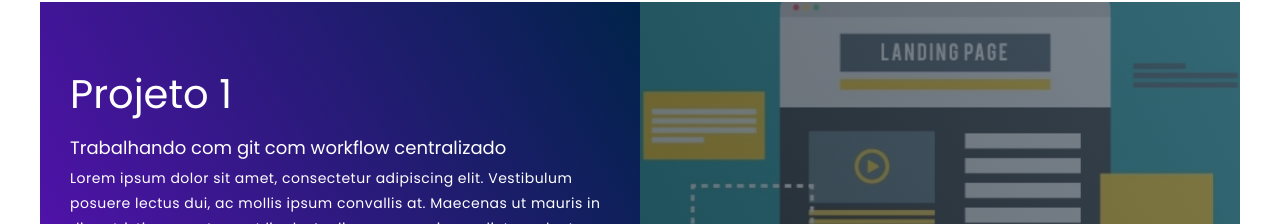
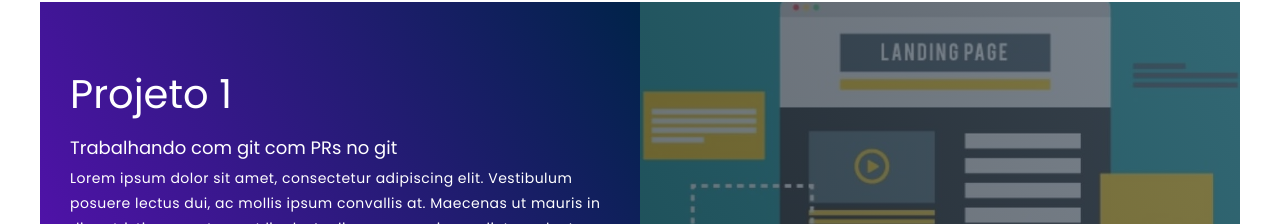
Before and after one commit to jpdassoler/portfolio-joao, a plain HTML site: page index.html in a window 1280 px wide. Shown: the part 1173-1397 px from the top of the page. Drawn offline with Linux system fonts and the light colour scheme.

Commit message:
update project 1 description

```diff
--- a/index.html
+++ b/index.html
@@ -30,7 +30,7 @@
                 <div class="project-item">
                     <div class="project-info">
                         <h1>Projeto 1</h1>
-                        <h2>Trabalhando com git com workflow centralizado</h2>
+                        <h2>Trabalhando com git com PRs no git</h2>
                         <p>Lorem ipsum dolor sit amet, consectetur adipiscing elit. Vestibulum posuere lectus dui, ac
                             mollis
                             ipsum convallis at. Maecenas ut mauris in diam tristique auctor a ut ligula. In diam magna,
```
